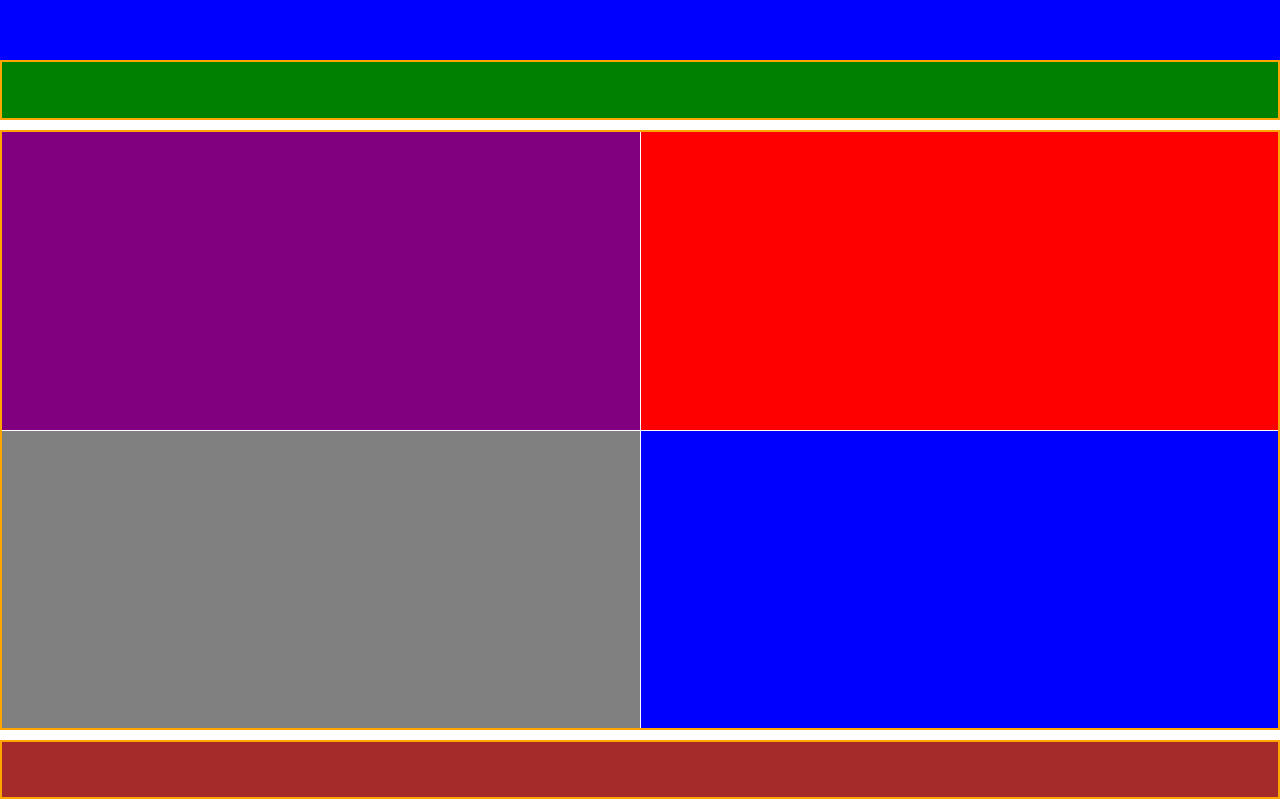
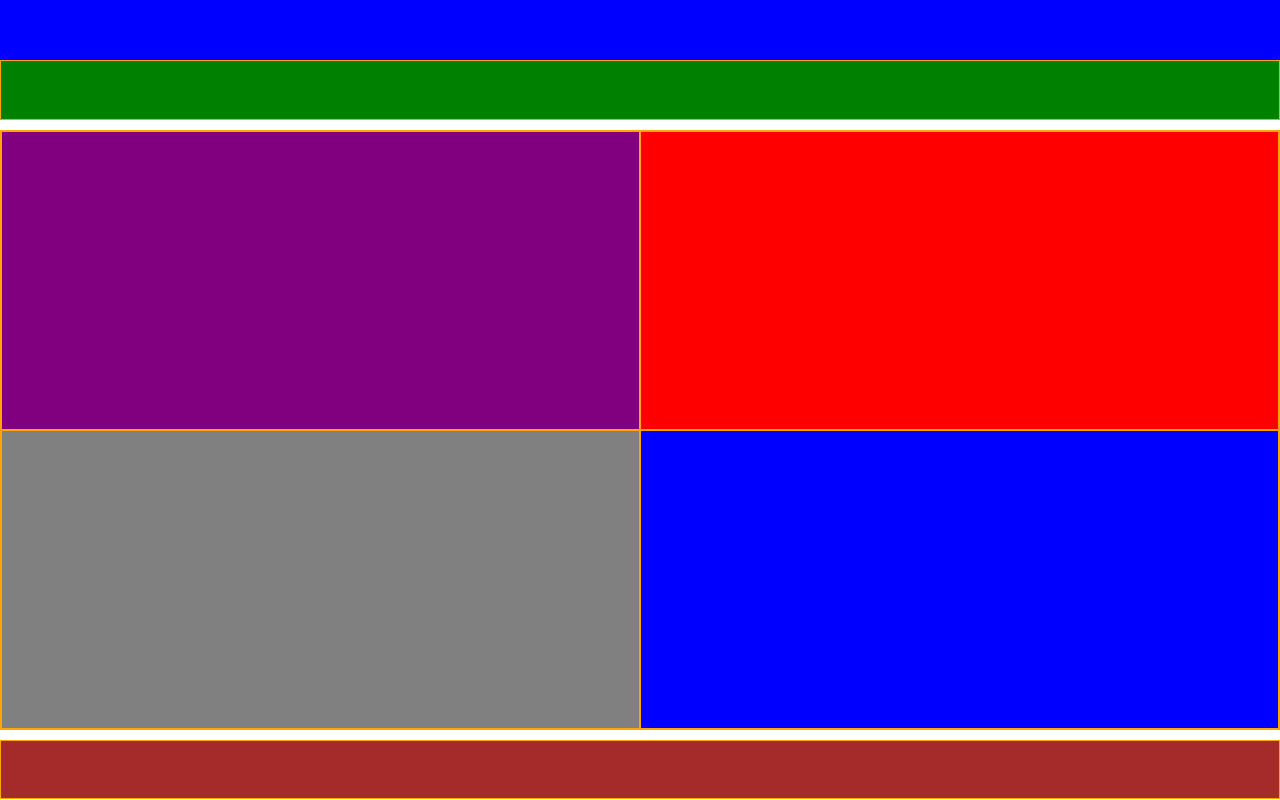
Before and after one commit to UnderscoreXelven/exercice_html_css, a plain HTML site: page Exercice1/index.html in a window 1280 px wide. Drawn offline with Linux system fonts and the light colour scheme.

Commit message:
Exercice 1

```diff
--- a/Exercice1/style.css
+++ b/Exercice1/style.css
@@ -27,7 +27,7 @@
     height: 50%;
     width: 100%;
     box-sizing: border-box;
-    border: 2px solid orange;
+    border: 1px solid orange;
 }
 
 #row2{
@@ -37,31 +37,38 @@
     grid-template-columns: 1fr 1fr;
     grid-template-rows: 1fr 1fr;
     margin-bottom: 10px;
-    gap: 1px;
     box-sizing: border-box;
-    border: 2px solid orange;
+    border: 1px solid orange;
 }
 
 .purple{
     background-color: purple;
+    border: 1px solid orange;
+    box-sizing: border-box;
 }
 
 .red{
     background-color: red;
     width: 100%;
     height: 100%;
+    border: 1px solid orange;
+    box-sizing: border-box;
 }
 
 .grey{
     background-color: grey;
     width: 100%;
     height: 100%;
+    border: 1px solid orange;
+    box-sizing: border-box;
 }
 
 .blue2{
     background-color: blue;
     width: 100%;
     height: 100%;
+    border: 1px solid orange;
+    box-sizing: border-box;
 }
 
 #row3{
@@ -73,6 +80,6 @@
     background-color: brown;
     width: 100%;
     height: 100%;
-    border: 2px solid orange;
+    border: 1px solid orange;
     box-sizing: border-box;
 }
```
